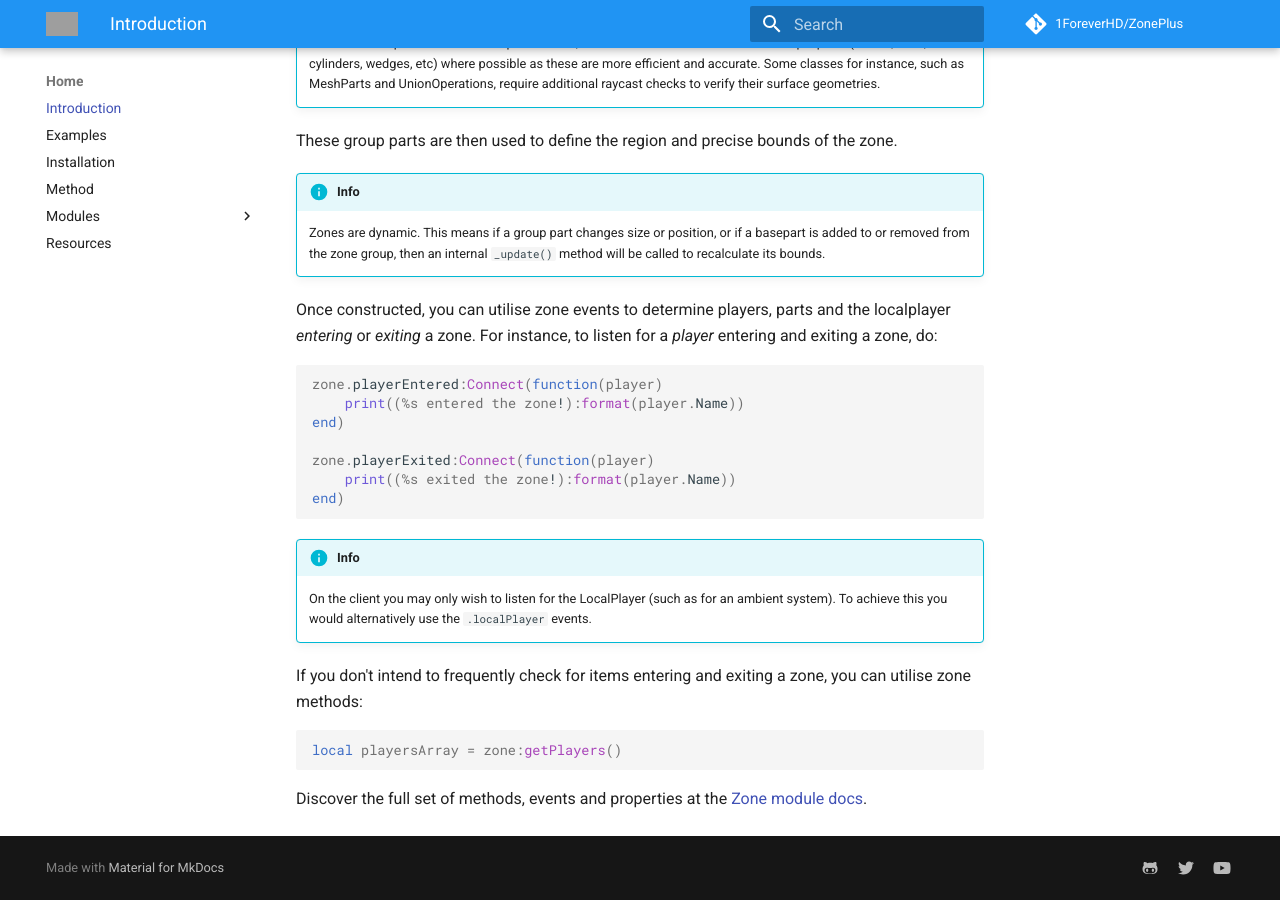
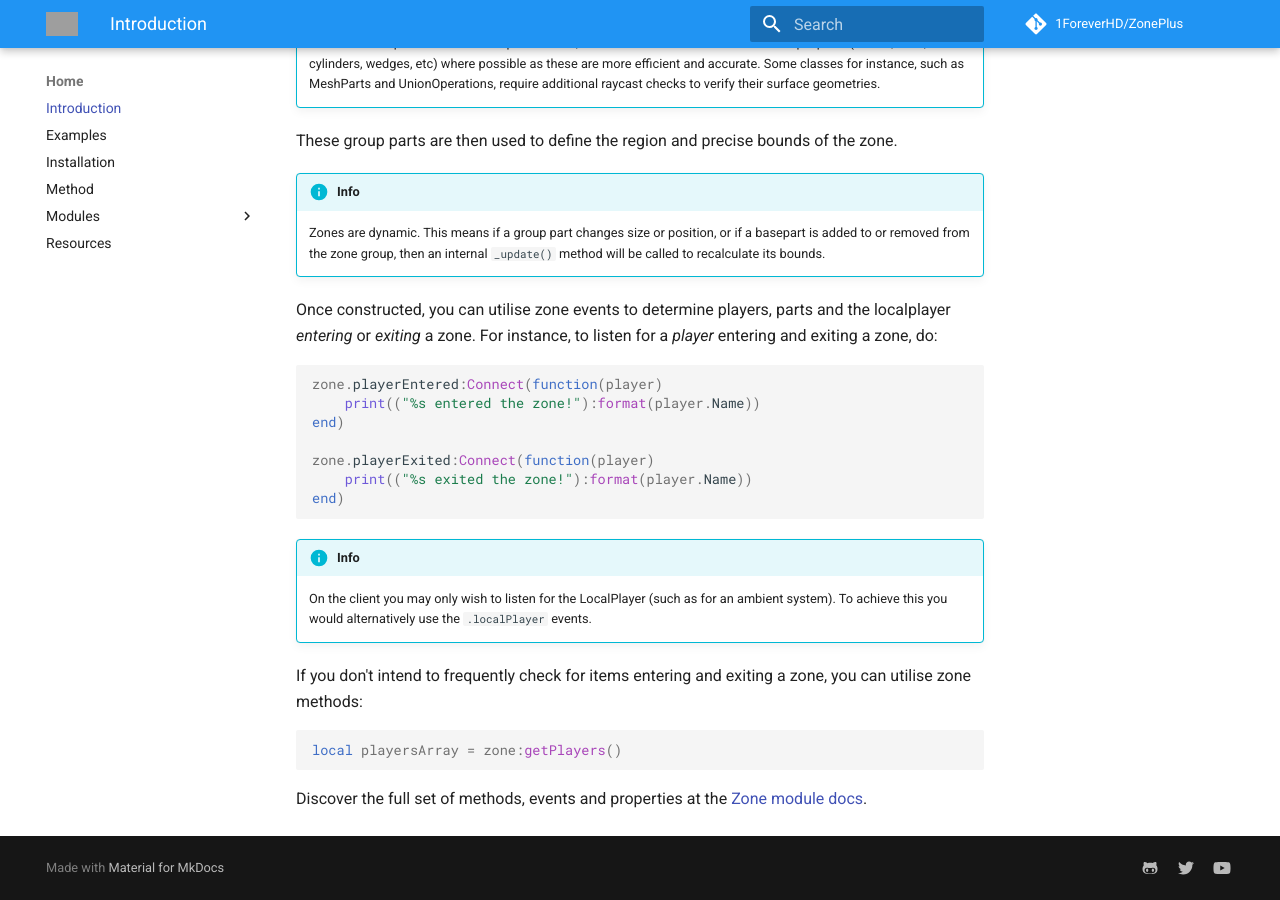
Before and after one commit to 1ForeverHD/ZonePlus, an MkDocs documentation site: the page built from docs/index.md, in a window 1280 px wide and 900 px high, scrolled down 589 px. Built offline with MkDocs 1.6.1 and Material for MkDocs 9.7.7, drawn with Linux system fonts in a browser that asks for light colours; comment, search, counter and statistics services are not loaded; grey boxes are pictures that could not be loaded.

Commit message:
Updated docs with events

````diff
--- a/docs/index.md
+++ b/docs/index.md
@@ -28,11 +28,11 @@ Once constructed, you can utilise zone events to determine players, parts and th
 
 ```lua
 zone.playerEntered:Connect(function(player)
-    print((%s entered the zone!):format(player.Name))
+    print(("%s entered the zone!"):format(player.Name))
 end)
 
 zone.playerExited:Connect(function(player)
-    print((%s exited the zone!):format(player.Name))
+    print(("%s exited the zone!"):format(player.Name))
 end)
 ```
 
````
Also changed, not shown: docs/zone.md (+1 -1 lines), docs/zonecontroller.md (+1 -1 lines), 1 other file.
